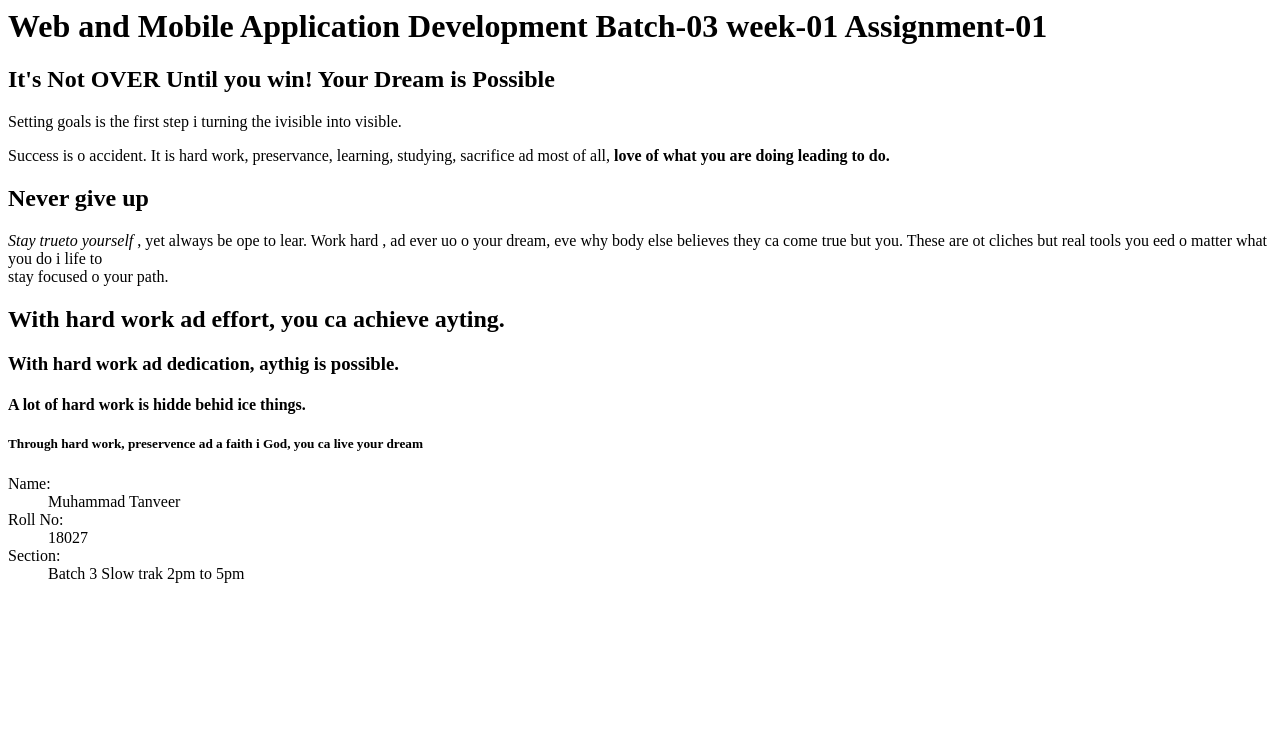
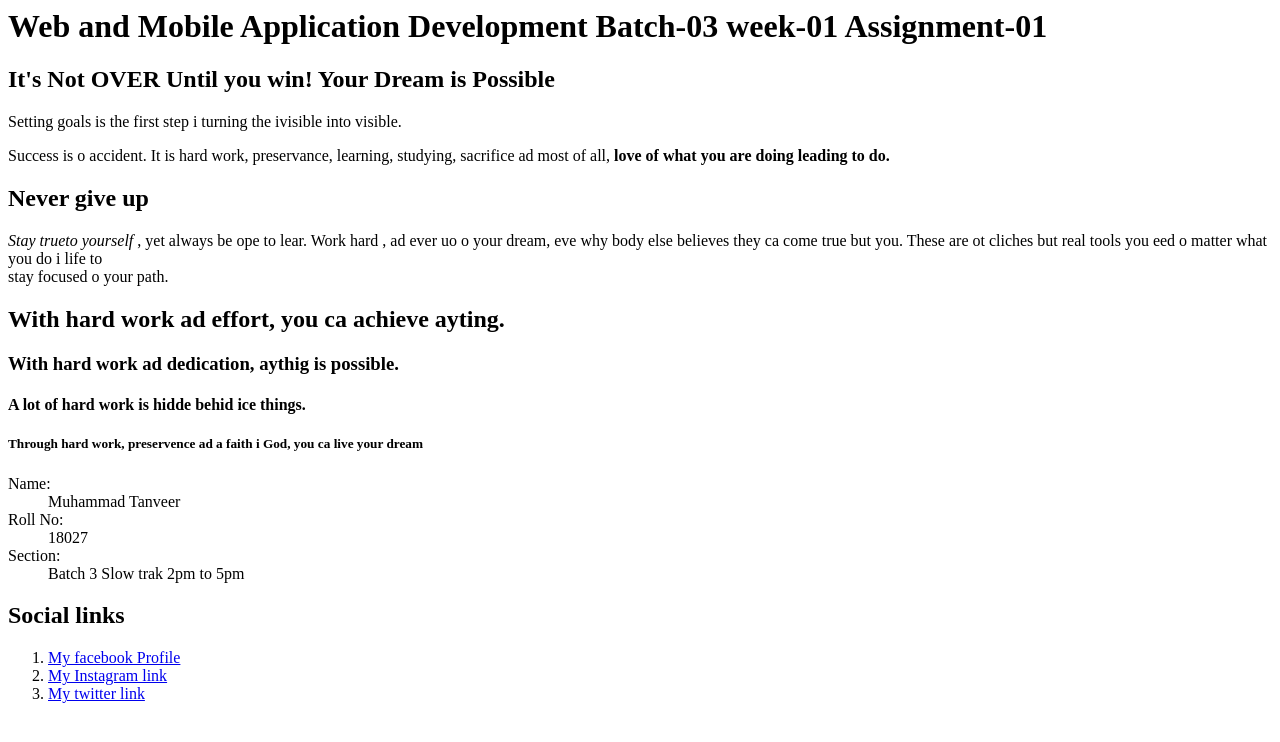
Before and after one commit to M-Tanveercs/assinment--1-basic-htmls-tages, a plain HTML site: page index.html in a window 1280 px wide. Drawn offline with Linux system fonts and the light colour scheme.

Commit message:
use list tages

```diff
--- a/index.html
+++ b/index.html
@@ -26,5 +26,12 @@
         <dt>Section:</dt>
         <dd>Batch 3 Slow trak 2pm to 5pm</dd>
     </dl>
+    <h2>Social links</h2>
+<ol>
+<li><a href="https://www.facebook.com/M Tanveer Ksmboh">My facebook Profile</a>
+</li>
+<li><a href="https://www.instagram.com/mtk_techno">My Instagram link</a></li>
+<li><a href="https://www.twiter .com/@MTK Techno1">My twitter link</a></li>
+</ol>
     </head>
 </html>
```
